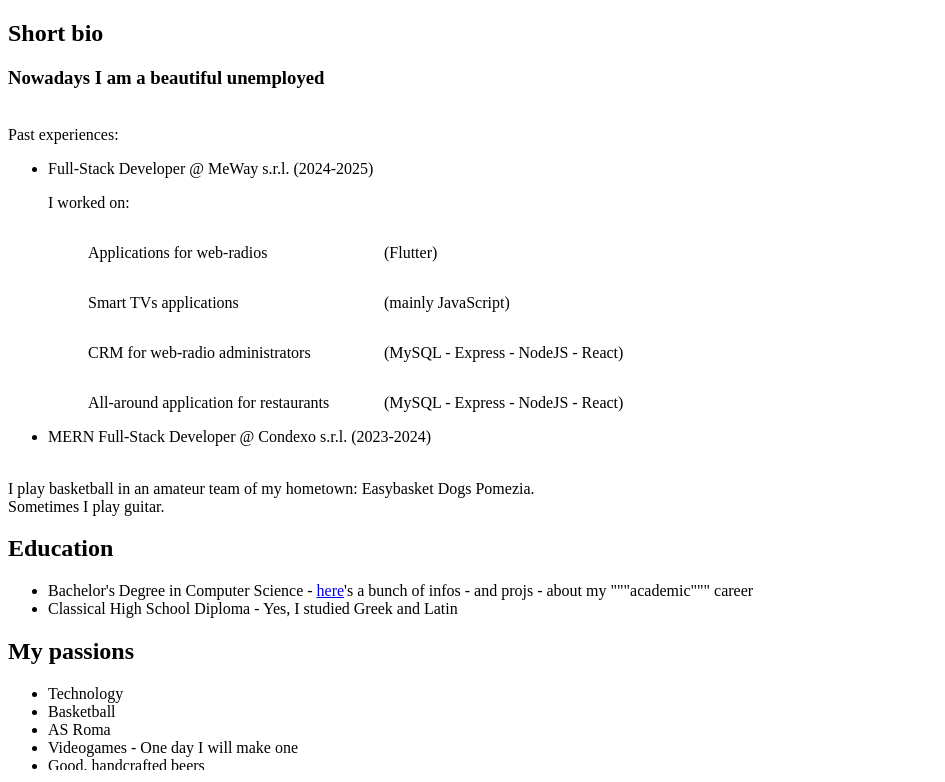
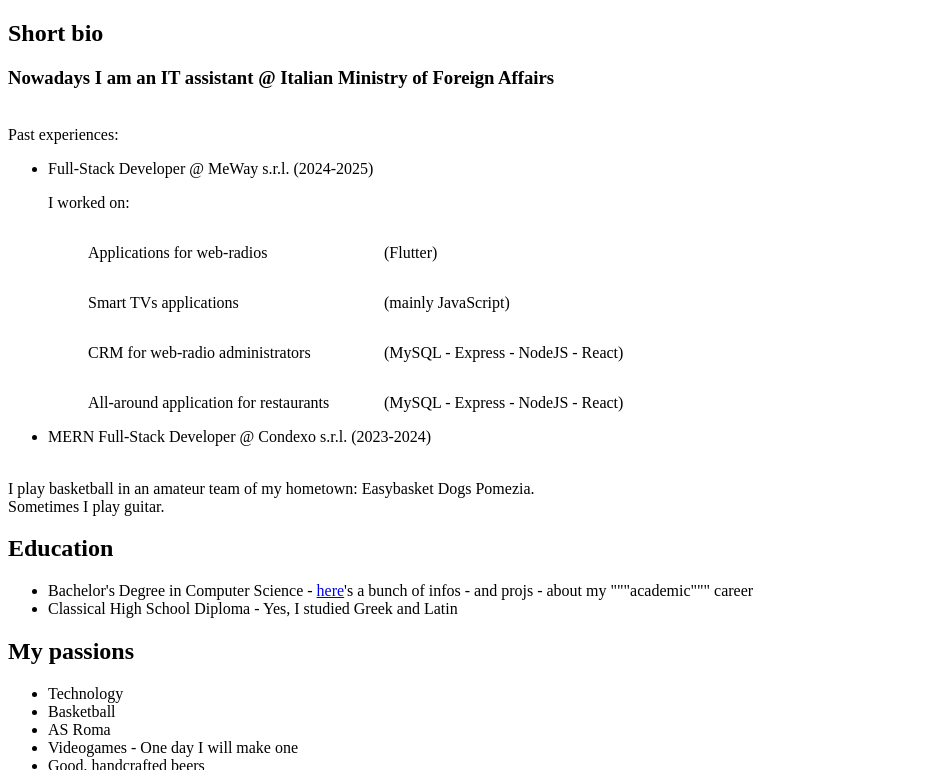
Before and after one commit to francesco-cavallo/mio-sito-web, a plain HTML site: page index.html in a window 1280 px wide. Shown: the top 782 px of the page, without its empty margins (0-945 px from the left). Drawn offline with Linux system fonts and the light colour scheme.

Commit message:
ministry

```diff
--- a/index.html
+++ b/index.html
@@ -12,7 +12,7 @@
     <h2 class="bio">Short bio</h3>
         <p class="bio>
             I graduated in Computer Science in October 2023 at " La Sapienza Università di Roma". <br>
-        <h3>Nowadays I am a beautiful unemployed</h3>
+        <h3>Nowadays I am an IT assistant @ Italian Ministry of Foreign Affairs</h3>
         </ul>
         <br>Past experiences:
         <ul>
```
